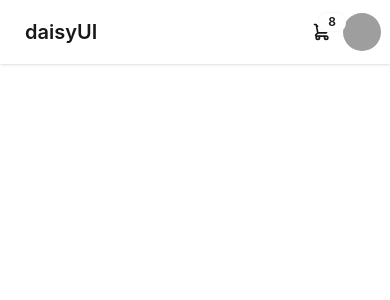
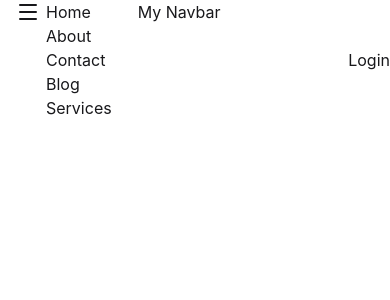
Before and after one commit to shahidbd75/learn-react-js, a React (Vite) app: page /services in a window 390 px wide. Shown: the top 300 px of the page. Built offline with nearby package versions, Linux system fonts and the light colour scheme; grey boxes are pictures that could not be loaded.

Commit message:
add Navbar and Link component

```diff
--- a/package.json
+++ b/package.json
@@ -11,6 +11,7 @@
   },
   "dependencies": {
     "@tailwindcss/vite": "^4.2.1",
+    "lucide-react": "^0.576.0",
     "react": "^19.2.0",
     "react-dom": "^19.2.0",
     "tailwindcss": "^4.2.1"
--- a/src/App.jsx
+++ b/src/App.jsx
@@ -1,86 +1,12 @@
 import "./App.css";
+import Navbar from "./components/Navbar/Navbar";
 
 function App() {
   return (
     <>
-      <div className="navbar bg-base-100 shadow-sm">
-        <div className="flex-1">
-          <a className="btn btn-ghost text-xl">daisyUI</a>
-        </div>
-        <div className="flex-none">
-          <div className="dropdown dropdown-end">
-            <div
-              tabIndex={0}
-              role="button"
-              className="btn btn-ghost btn-circle"
-            >
-              <div className="indicator">
-                <svg
-                  xmlns="http://www.w3.org/2000/svg"
-                  className="h-5 w-5"
-                  fill="none"
-                  viewBox="0 0 24 24"
-                  stroke="currentColor"
-                >
-                  {" "}
-                  <path
-                    strokeLinecap="round"
-                    strokeLinejoin="round"
-                    strokeWidth="2"
-                    d="M3 3h2l.4 2M7 13h10l4-8H5.4M7 13L5.4 5M7 13l-2.293 2.293c-.63.63-.184 1.707.707 1.707H17m0 0a2 2 0 100 4 2 2 0 000-4zm-8 2a2 2 0 11-4 0 2 2 0 014 0z"
-                  />{" "}
-                </svg>
-                <span className="badge badge-sm indicator-item">8</span>
-              </div>
-            </div>
-            <div
-              tabIndex={0}
-              className="card card-compact dropdown-content bg-base-100 z-1 mt-3 w-52 shadow"
-            >
-              <div className="card-body">
-                <span className="text-lg font-bold">8 Items</span>
-                <span className="text-info">Subtotal: $999</span>
-                <div className="card-actions">
-                  <button className="btn btn-primary btn-block">
-                    View cart
-                  </button>
-                </div>
-              </div>
-            </div>
-          </div>
-          <div className="dropdown dropdown-end">
-            <div
-              tabIndex={0}
-              role="button"
-              className="btn btn-ghost btn-circle avatar"
-            >
-              <div className="w-10 rounded-full">
-                <img
-                  alt="Tailwind CSS Navbar component"
-                  src="https://img.daisyui.com/images/stock/photo-1534528741775-53994a69daeb.webp"
-                />
-              </div>
-            </div>
-            <ul
-              tabIndex="-1"
-              className="menu menu-sm dropdown-content bg-base-100 rounded-box z-1 mt-3 w-52 p-2 shadow"
-            >
-              <li>
-                <a className="justify-between">
-                  Profile
-                  <span className="badge">New</span>
-                </a>
-              </li>
-              <li>
-                <a>Settings</a>
-              </li>
-              <li>
-                <a>Logout</a>
-              </li>
-            </ul>
-          </div>
-        </div>
-      </div>
+    <header>
+      <Navbar />
+    </header>
     </>
   );
 }
--- /dev/null
+++ b/src/components/Navbar/Link.jsx
@@ -0,0 +1,11 @@
+import React from 'react';
+
+const Link = ({route}) => {
+    return (
+        <li className='mr-5'>
+            <a href={route.path}>{route.name}</a>
+        </li>
+    );
+};
+
+export default Link;
--- /dev/null
+++ b/src/components/Navbar/Navbar.jsx
@@ -0,0 +1,44 @@
+import React, { useState } from "react";
+import Link from "./Link";
+import { Menu, X } from "lucide-react";
+
+const navigationData = [
+  { id: 1, name: "Home", path: "/" },
+  { id: 2, name: "About", path: "/about" },
+  { id: 3, name: "Contact", path: "/contact" },
+  { id: 4, name: "Blog", path: "/blog" },
+  { id: 5, name: "Services", path: "/services" },
+];
+
+const links = navigationData.map((route) => (
+          <Link key={route.id} route={route}></Link>
+        ));
+
+const Navbar = () => {
+  const [isMenuOpen, setIsMenuOpen] = useState(false);
+
+  return (
+    <nav className="flex justify-between">
+      <span className="flex gap-1.5 ml-4">
+        <p>
+          {isMenuOpen ? (
+            <X className="md:hidden"/>
+          ) : (
+            <Menu
+              className="md:hidden"
+              onClick={() => setIsMenuOpen(!isMenuOpen)}
+            />
+          )}
+        </p>
+        <ul className="md:hidden">{links}</ul>
+        <h3>My Navbar</h3>
+      </span>
+      <ul className="md:flex gap-2 hidden">
+        {links}
+      </ul>
+      <button className="button">Login</button>
+    </nav>
+  );
+};
+
+export default Navbar;
```
Also changed, not shown: 1 other file (tests, documents, lock files or other folders).
